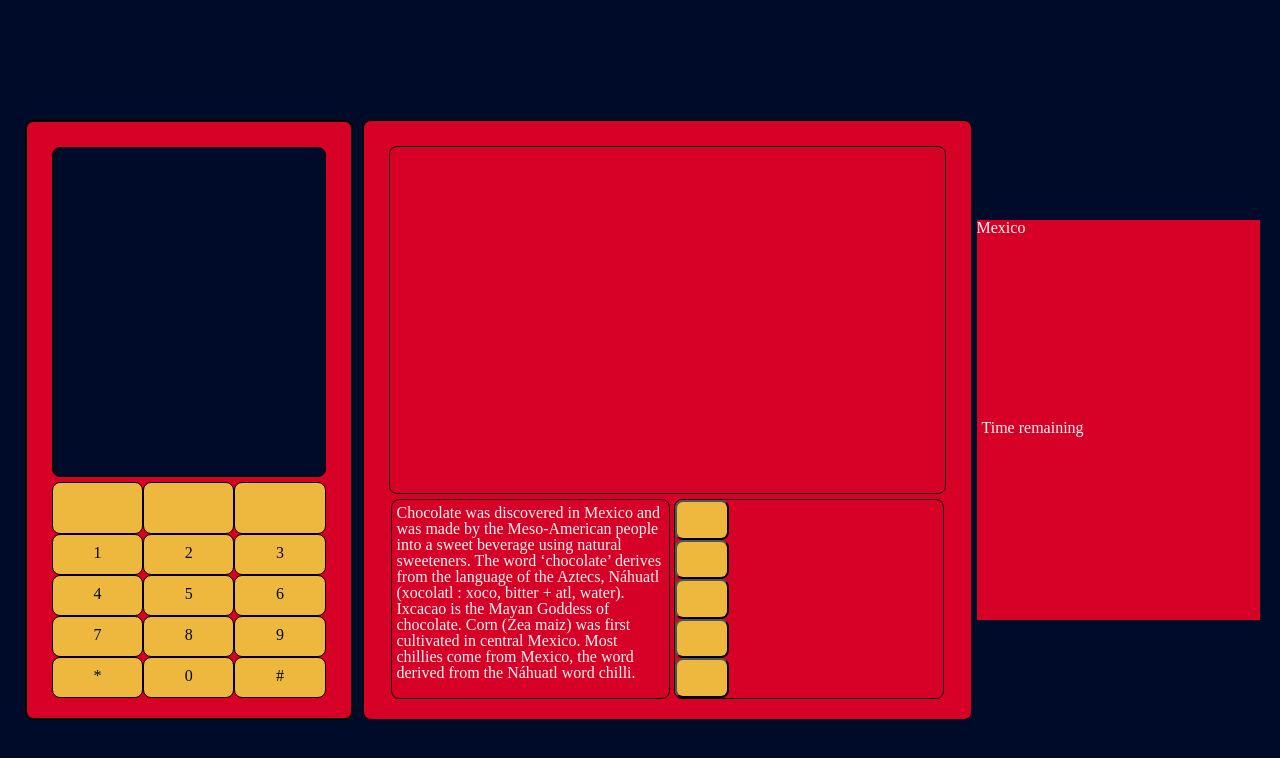
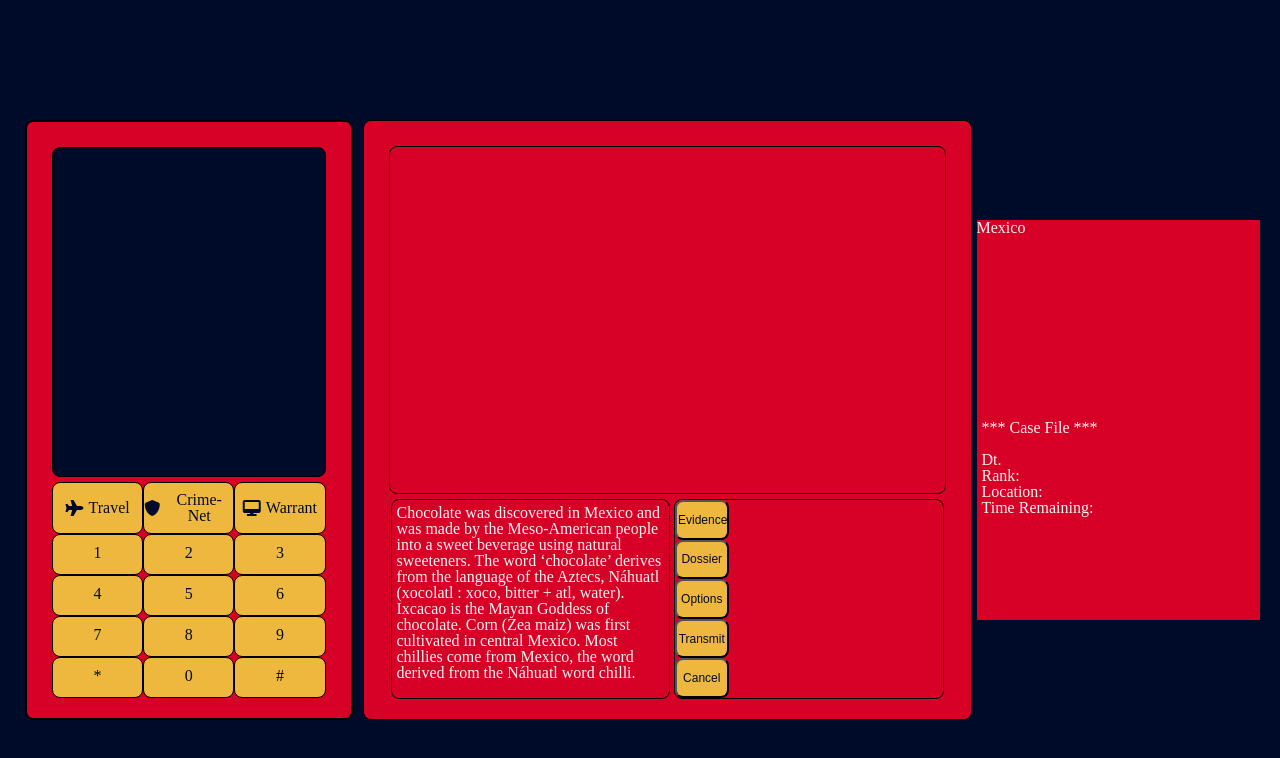
Before and after one commit to wyatt-wong/carmensandiego, a plain HTML site: page index.html in a window 1280 px wide. Drawn offline with nearby package versions, Linux system fonts and the light colour scheme.

Commit message:
changed the layout by adding case div, changed the name of some of the id/classes

```diff
--- a/index.html
+++ b/index.html
@@ -6,6 +6,7 @@
   <title>Game Page</title>
   <link rel="stylesheet" href="./css/reset.css">
   <link rel="stylesheet" href="./css/main.css">
+  <script src="https://use.fontawesome.com/fbb93b5129.js"></script>
 </head>
 <body>
   <div class="body-wrap">
@@ -13,9 +14,9 @@
     <div class="phone-wrap">
       <div id="p-scrn"></div>
       <div class="p-sd">
-        <div id="sd-one"></div>
-        <div id="sd-two"></div>
-        <div id="sd-three"></div>
+        <div id="sd-one"><i class="fa fa-plane" aria-hidden="true"></i><span class="sd-r">Travel</span></div>
+        <div id="sd-two"><i class="fa fa-shield" aria-hidden="true"></i><span class="sd-r">Crime-Net</span></div>
+        <div id="sd-three"><i class="fa fa-desktop" aria-hidden="true"></i><span class="sd-r">Warrant</span></div>
       </div>
       <div class="p-btns">
         <div class="p-row">
@@ -47,11 +48,11 @@
       <div id="mga-info"></div>
       <div class="mga-optns">
         <div id="optns-btns">
-          <button></button>
-          <button></button>
-          <button></button>
-          <button></button>
-          <button></button>
+          <button id="evi-btn">Evidence</button>
+          <button id="dos-btn">Dossier</button>
+          <button id="opt-btn">Options</button>
+          <button id="trans-btn">Transmit</button>
+          <button id="canc-btn">Cancel</button>
         </div>
         <div id="optns-scrn"></div>
       </div>
@@ -60,10 +61,17 @@
     <!-- Game State -->
     <div class="game-state">
       <div id="gs-loc">
-        <p>Your current location is United Staes</p>
-      </div>
+<!--         <img src="./media/imgs/owldt.jpg" alt="Owl Detective">
+ --> </div>
       <div id="gs-timer">
-        <p>Time remaining</p>
+        <h2>*** Case File ***</h2>
+        <br>
+        <ul>
+          <li>Dt. <span id='player'></span></li>
+          <li>Rank: <span id='rank'></span></li>
+          <li>Location: <span id='location'></span></li>
+          <li>Time Remaining: <span id='time-remaining'></span></li>
+        </ul>
       </div>
     </div>
   </div>
```
